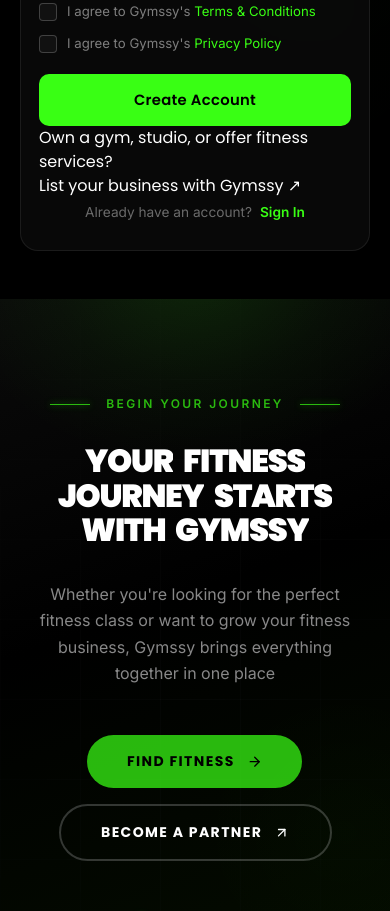
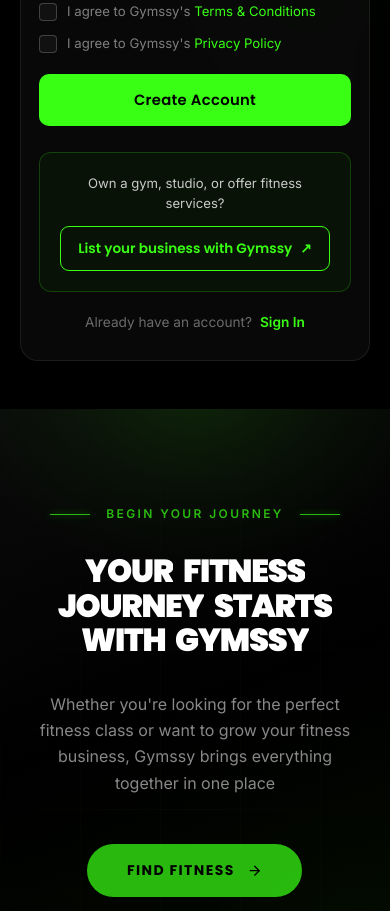
Before and after one commit to ayushman774/gymssy-frontend, a React (Vite) app: page /sign-up in a window 390 px wide. Shown: the part 1100-2011 px from the top of the page. Built offline with nearby package versions, Linux system fonts and the light colour scheme; no server answers.

Commit message:
Style responsive provider signup CTA on customer registration page

```diff
--- a/src/pages/SignUp/SignUpPage.module.css
+++ b/src/pages/SignUp/SignUpPage.module.css
@@ -526,3 +526,51 @@
     padding: 28px 18px;
   }
 }
+
+/* ─── Provider onboarding call to action ─────────────────── */
+.providerInvite {
+  margin: 26px 0 20px;
+  padding: 20px;
+  border: 1px solid rgba(57, 255, 20, 0.2);
+  border-radius: 12px;
+  background: rgba(57, 255, 20, 0.045);
+  text-align: center;
+}
+
+.providerInviteLabel {
+  margin: 0 0 12px;
+  color: rgba(255, 255, 255, 0.78);
+  font-family: "Inter", sans-serif;
+  font-size: 0.82rem;
+  line-height: 1.55;
+}
+
+.providerInviteLink {
+  display: inline-flex;
+  justify-content: center;
+  align-items: center;
+  gap: 8px;
+  width: 100%;
+  padding: 12px 14px;
+  border: 1px solid #39ff14;
+  border-radius: 9px;
+  color: #39ff14;
+  font-family: "Poppins", sans-serif;
+  font-size: 0.85rem;
+  font-weight: 600;
+  line-height: 1.4;
+  text-align: center;
+  text-decoration: none;
+  transition: background 0.2s ease, color 0.2s ease;
+}
+
+.providerInviteLink:hover,
+.providerInviteLink:focus-visible {
+  background: #39ff14;
+  color: #000;
+}
+
+.providerInviteLink:focus-visible {
+  outline: 2px solid #fff;
+  outline-offset: 3px;
+}
```
